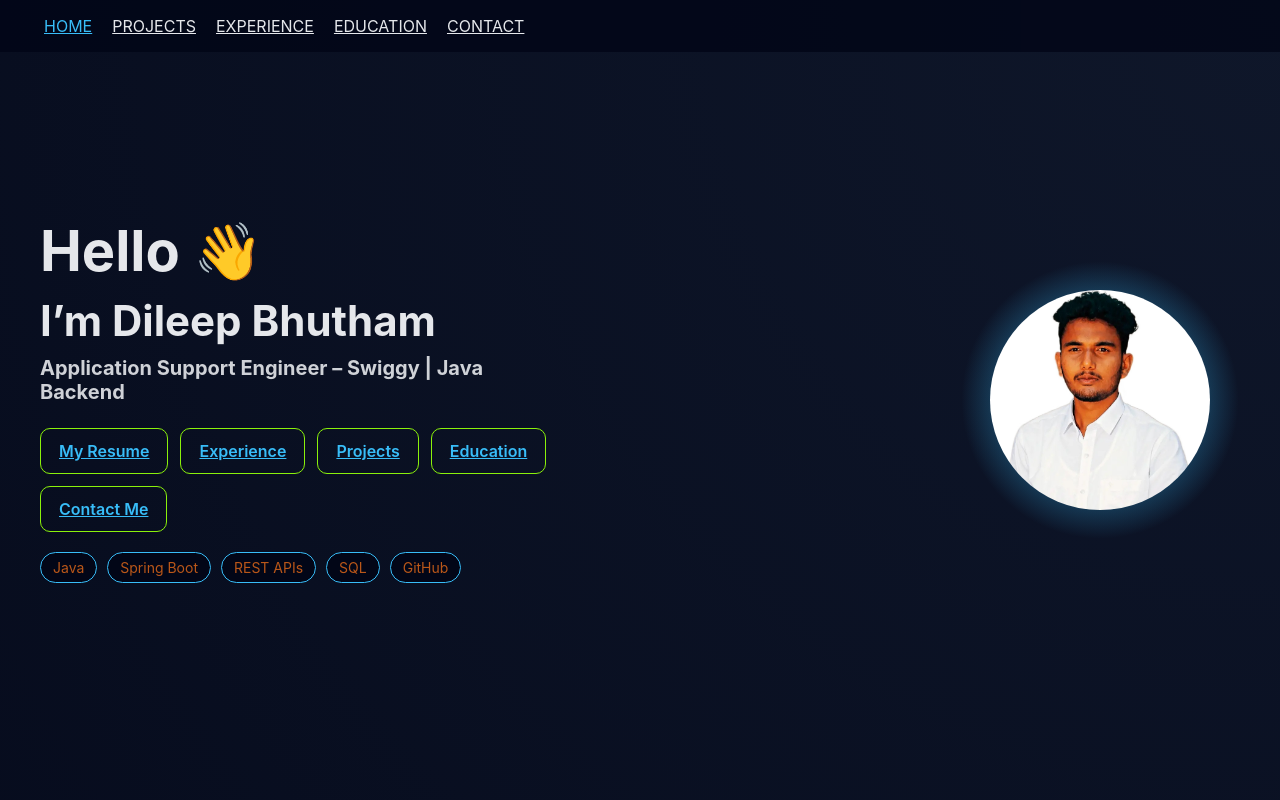
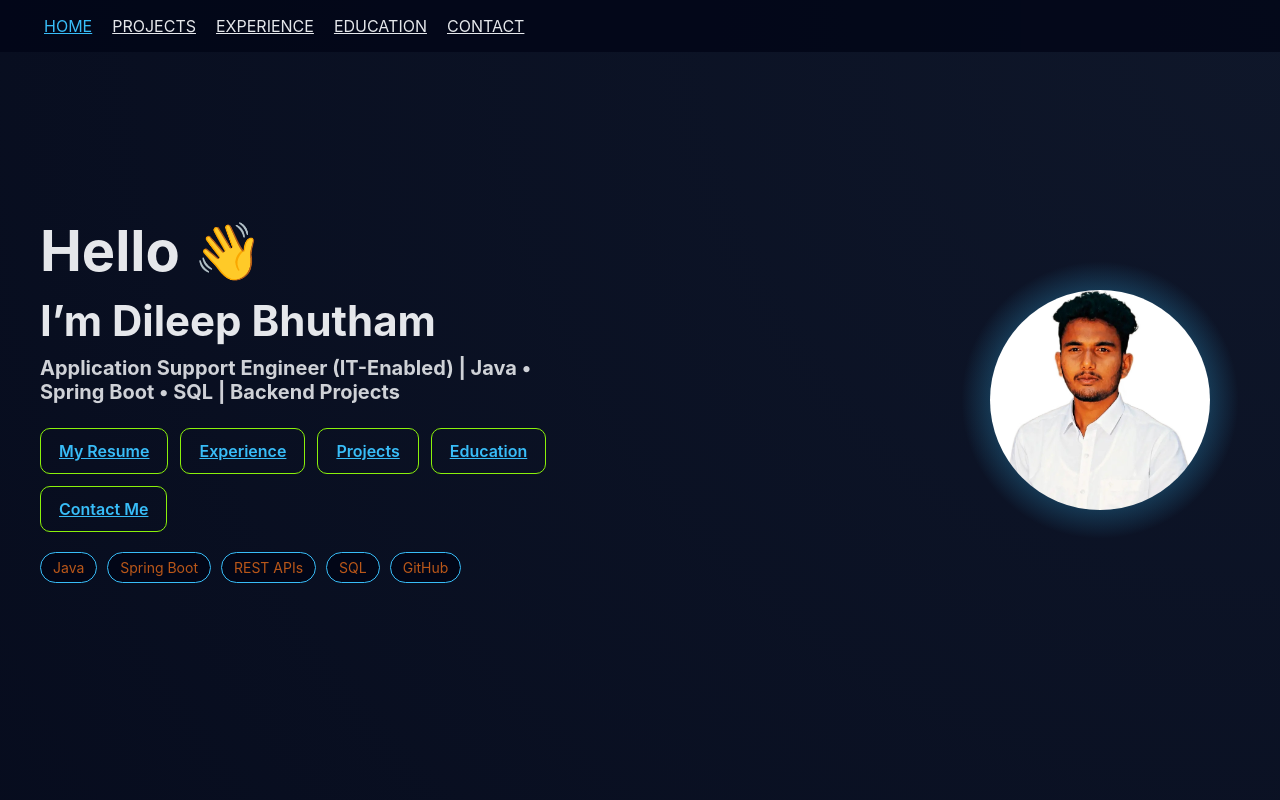
Before and after one commit to DileepNiki121/DileepNiki-PortFolio-Page, a React (Vite) app: page / in a window 1280 px wide. Shown: the top 800 px of the page. Built offline with nearby package versions, Linux system fonts and the light colour scheme.

Commit message:
update job title and description in Hero component for clarity and detail

```diff
--- a/src/components/Hero.jsx
+++ b/src/components/Hero.jsx
@@ -7,7 +7,8 @@ function Hero() {
         <h2>
           I’m <span>Dileep Bhutham</span>
         </h2>
-        <h3>Application Support Engineer – Swiggy | Java Backend</h3>
+        <h3>Application Support Engineer (IT-Enabled) | Java • Spring Boot • SQL | Backend Projects
+</h3>
 
      <div className="hero-buttons">
   <a href="/resume.pdf" download className="btn primary">My Resume</a>
```
